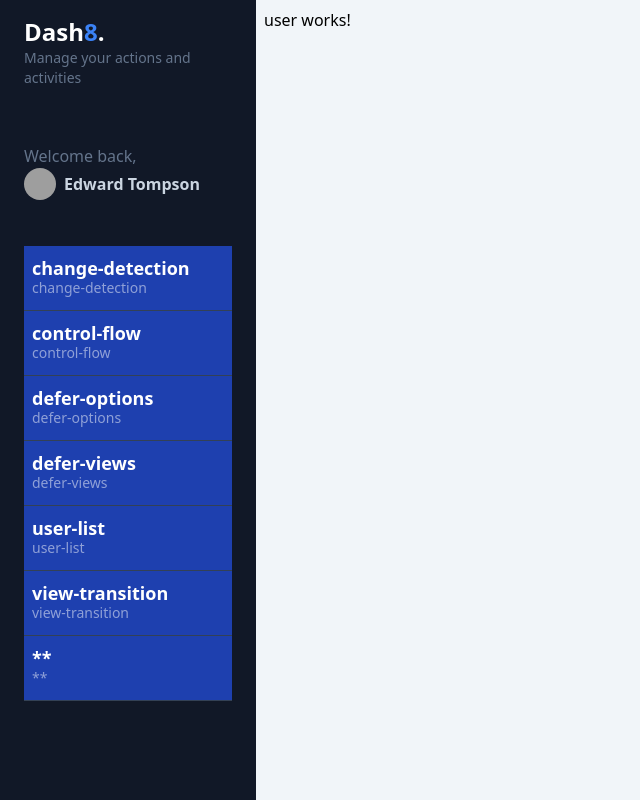
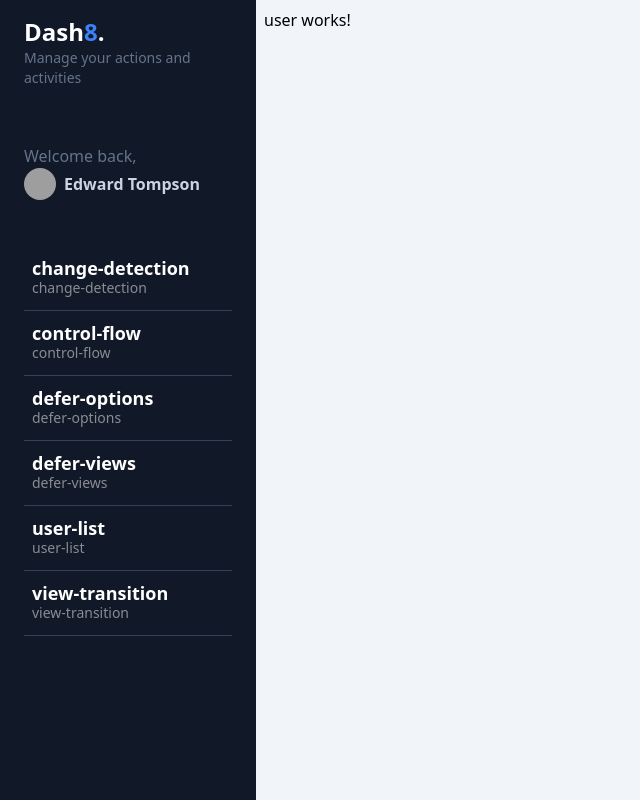
Before and after one commit to Aran-tm/dashboard_ng17_tailwindCSS, an Angular app: page /dashboard/user/1 in a window 1280 px wide. Shown: the whole page, without its empty margins (0-640 px from the left). Built offline with nearby package versions, Linux system fonts and the light colour scheme; grey boxes are pictures that could not be loaded.

Commit message:
ocultando ruta comodin en el dashboard

```diff
--- a/src/app/shared/sidemenu/sidemenu.component.html
+++ b/src/app/shared/sidemenu/sidemenu.component.html
@@ -28,7 +28,7 @@
     @for ( item of menuItems; track $index) {
       <a
         [routerLink]="item.path"
-        href="#"
+        routerLinkActive="bg-blue-800"
         class="w-full px-2 inline-flex space-x-2 items-center border-b border-slate-700 py-3 bg-blue-800 hover:bg-white/5 transition ease-linear duration-150"
       >
         <div class="flex flex-col">
--- a/src/app/shared/sidemenu/sidemenu.component.ts
+++ b/src/app/shared/sidemenu/sidemenu.component.ts
@@ -16,7 +16,7 @@ export class SidemenuComponent implements OnInit {
       route => route.children ?? []
     )
     .flat()
-    .filter(route => route && route.path)
+    .filter(route => route && route.path && !route.path.includes('**'))
     .filter(route => !route.path?.includes(':'));
 
 
```
